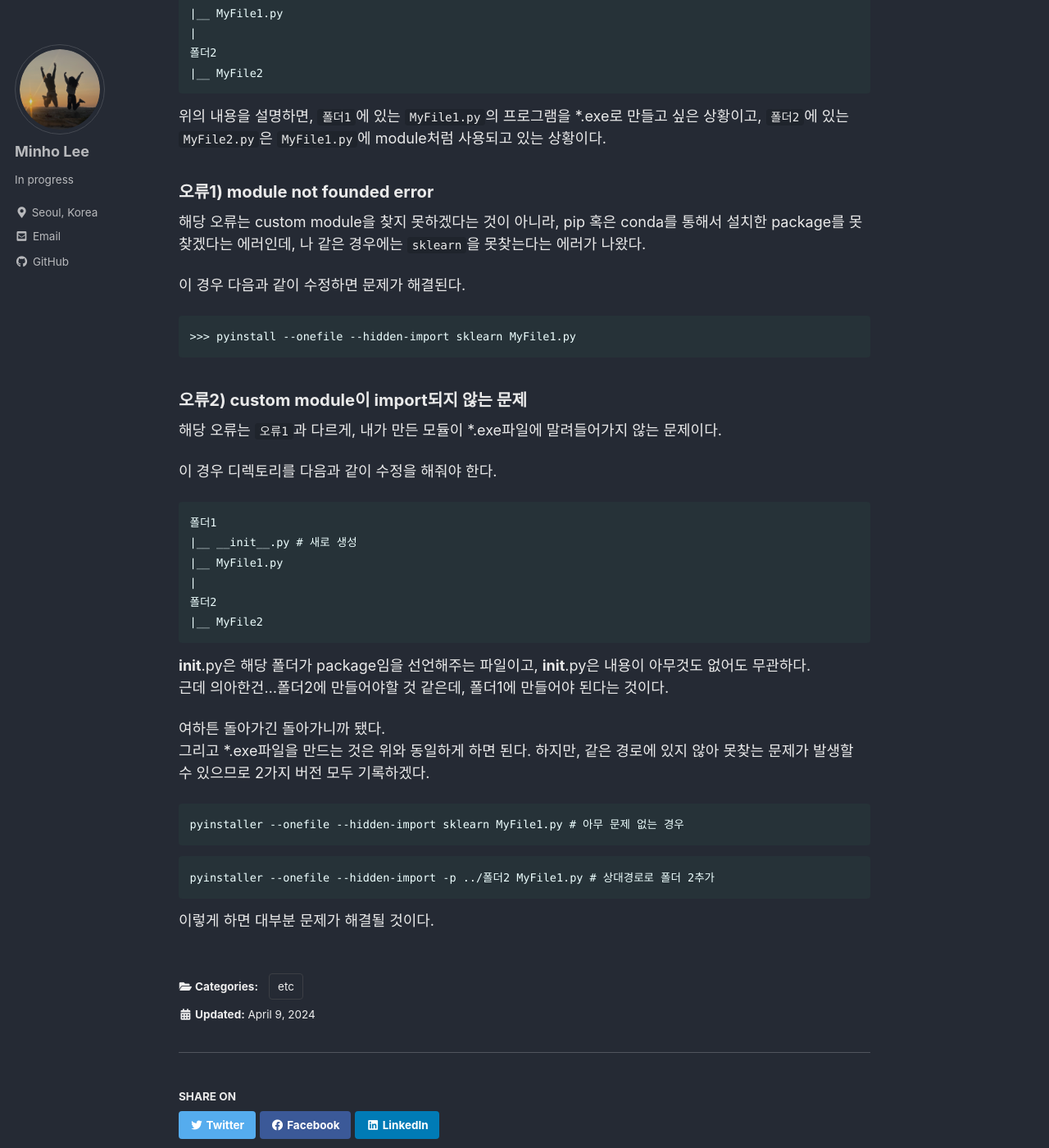
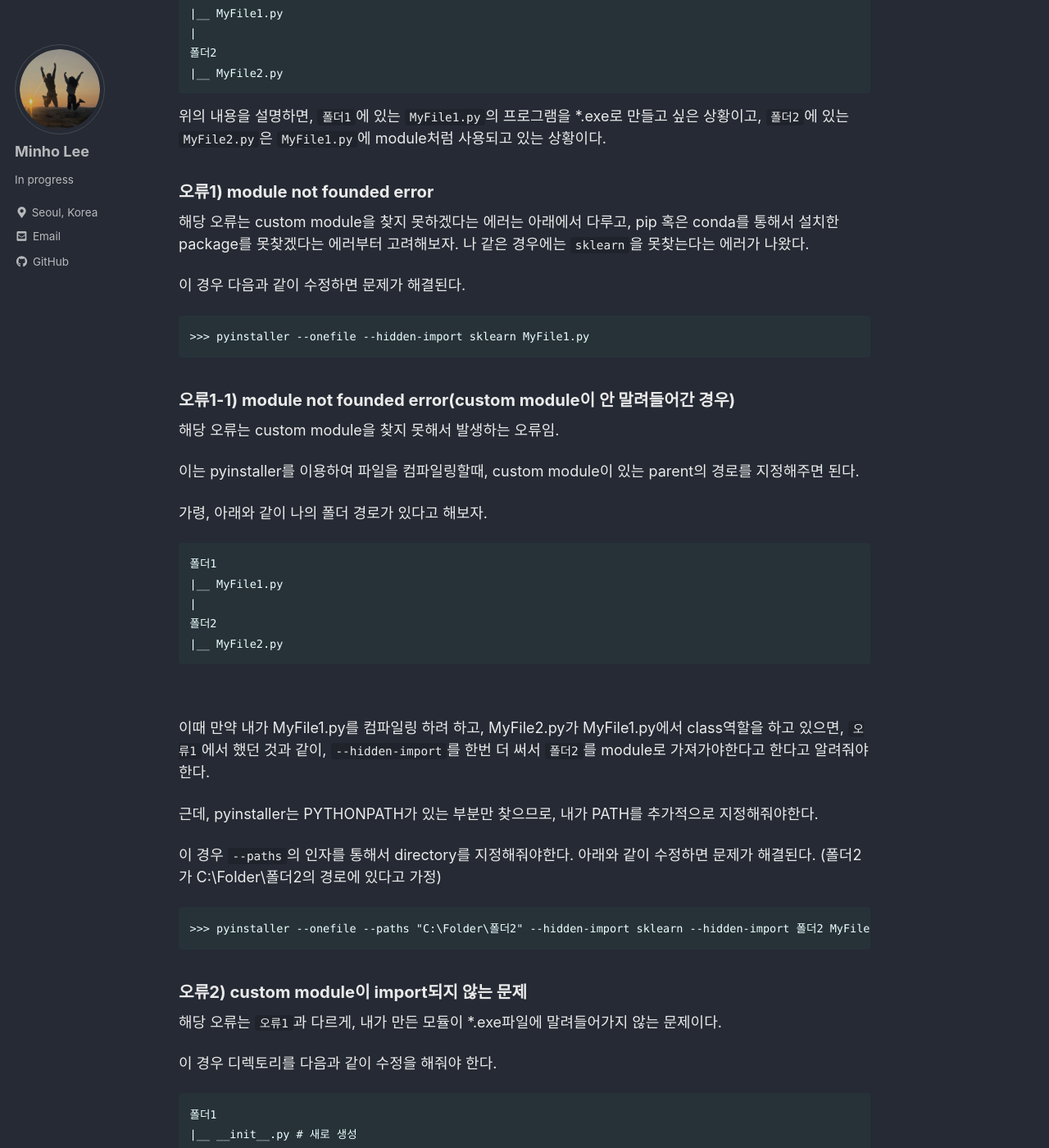
Before and after one commit to Inundata/Inundata.github.io, a Jekyll site: the page built from _posts/PyInstaller/2024-04-09-PyInstaller.md, in a window 1280 px wide and 1400 px high, scrolled down 889 px. Shown: the whole window at 82% size. Built offline with Jekyll 4.4.1, drawn with Linux system fonts in a browser that asks for light colours; cached includes are drawn as plain includes; comment, search, counter and statistics services are not loaded; some of the changed text lies outside the part shown.

Commit message:
# pyinstaller 업데이트

````diff
--- a/_posts/PyInstaller/2024-04-09-PyInstaller.md
+++ b/_posts/PyInstaller/2024-04-09-PyInstaller.md
@@ -25,7 +25,7 @@ pyinstaller
 
 ```
 >>> conda activate (pyinstaller가 실행된 VirtualEnv)
->>> pyinstall --onefile (파일명).py
+>>> pyinstaller --onefile (파일명).py
 ```
 
 이렇게 하면 *.py파일이 있는 내부에 `build`, `dist`폴더가 생기고, `dist`폴더에 *.exe파일이 생긴다. <br>
@@ -41,18 +41,44 @@ pyinstaller
 |__ MyFile1.py
 |
 폴더2
-|__ MyFile2
+|__ MyFile2.py
 ```
 위의 내용을 설명하면, `폴더1`에 있는 `MyFile1.py`의 프로그램을 *.exe로 만들고 싶은 상황이고, `폴더2`에 있는 `MyFile2.py`은 `MyFile1.py`에 module처럼 사용되고 있는 상황이다. <br/>
 
 ### 오류1) module not founded error
 
-해당 오류는 custom module을 찾지 못하겠다는 것이 아니라, pip 혹은 conda를 통해서 설치한 package를 못찾겠다는 에러인데, 나 같은 경우에는 `sklearn`을 못찾는다는 에러가 나왔다. <br/>
+해당 오류는 custom module을 찾지 못하겠다는 에러는 아래에서 다루고, pip 혹은 conda를 통해서 설치한 package를 못찾겠다는 에러부터 고려해보자. 나 같은 경우에는 `sklearn`을 못찾는다는 에러가 나왔다. <br/>
 
 이 경우 다음과 같이 수정하면 문제가 해결된다. <br/>
 
 ```
->>> pyinstall --onefile --hidden-import sklearn MyFile1.py
+>>> pyinstaller --onefile --hidden-import sklearn MyFile1.py
+```
+
+### 오류1-1) module not founded error(custom module이 안 말려들어간 경우)
+
+해당 오류는 custom module을 찾지 못해서 발생하는 오류임. <br/>
+
+이는 pyinstaller를 이용하여 파일을 컴파일링할때, custom module이 있는 parent의 경로를 지정해주면 된다. <br/>
+
+가령, 아래와 같이 나의 폴더 경로가 있다고 해보자.
+```
+폴더1
+|__ MyFile1.py
+|
+폴더2
+|__ MyFile2.py
+```
+<br/>
+
+이때 만약 내가 MyFile1.py를 컴파일링 하려 하고, MyFile2.py가 MyFile1.py에서 class역할을 하고 있으면, `오류1`에서 했던 것과 같이, `--hidden-import`를 한번 더 써서 `폴더2`를 module로 가져가야한다고 한다고 알려줘야한다. <br/>
+
+근데, pyinstaller는 PYTHONPATH가 있는 부분만 찾으므로, 내가 PATH를 추가적으로 지정해줘야한다. <br/>
+
+이 경우 `--paths`의 인자를 통해서 directory를 지정해줘야한다. 아래와 같이 수정하면 문제가 해결된다. (폴더2가 C:\Folder\폴더2의 경로에 있다고 가정) <br/>
+
+```
+>>> pyinstaller --onefile --paths "C:\Folder\폴더2" --hidden-import sklearn --hidden-import 폴더2 MyFile1.py
 ```
 
 ### 오류2) custom module이 import되지 않는 문제
````
